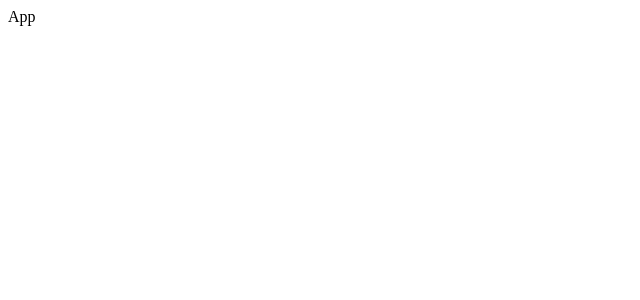
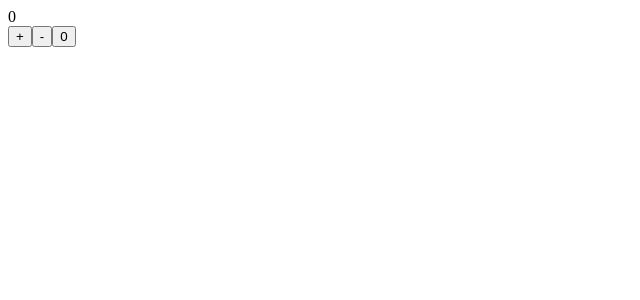
Before and after one commit to mister-fix/hook-counter, a React (Vite) app: page / in a window 1280 px wide. Shown: the top 300 px of the page, without its empty margins (0-640 px from the left). Built offline with nearby package versions, Linux system fonts and the light colour scheme.

Commit message:
6-1: employed useReducer hook to manage state of counter

```diff
--- a/src/App.jsx
+++ b/src/App.jsx
@@ -1,7 +1,31 @@
-import React from "react";
+import React, { useReducer } from "react";
+
+const counterReducer = (state, action) => {
+	switch (action.type) {
+		case "INC":
+			return state + 1;
+		case "DEC":
+			return state - 1;
+		case "ZERO":
+			return 0;
+		default:
+			return state;
+	}
+};
 
 const App = () => {
-	return <div>App</div>;
+	const [counter, counterDispatch] = useReducer(counterReducer, 0);
+
+	return (
+		<div>
+			<div>{counter}</div>
+			<div>
+				<button onClick={() => counterDispatch({ type: "INC" })}>+</button>
+				<button onClick={() => counterDispatch({ type: "DEC" })}>-</button>
+				<button onClick={() => counterDispatch({ type: "ZERO" })}>0</button>
+			</div>
+		</div>
+	);
 };
 
 export default App;
```
